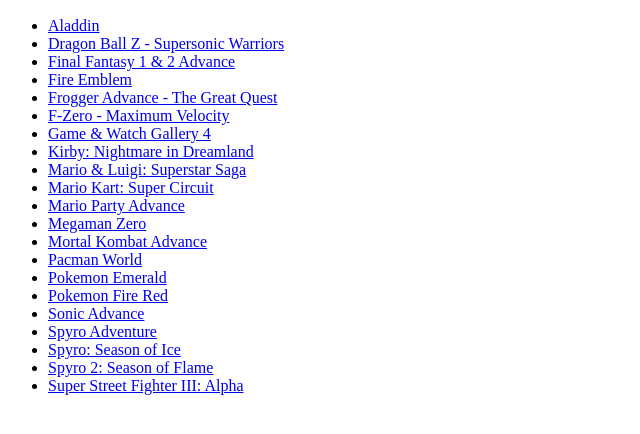
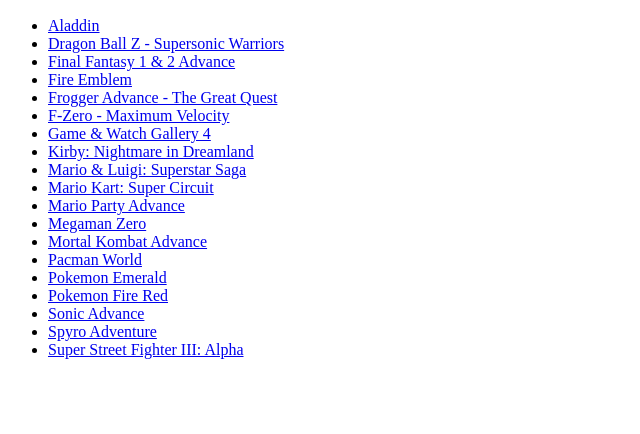
Before and after one commit to xShrap/GBA-Emulator, a plain HTML site: page index.html in a window 1280 px wide. Shown: the part 110-544 px from the top of the page, without its empty margins (0-640 px from the left). Drawn offline with Linux system fonts and the light colour scheme.

Commit message:
Update index.html

```diff
--- a/index.html
+++ b/index.html
@@ -26,8 +26,6 @@
             <li><a href="./launcher.html#pokemonred">Pokemon Fire Red</a></li>
             <li><a href="./launcher.html#sonic_advance">Sonic Advance</a></li>
             <li><a href="./launcher.html#spyro_adventure">Spyro Adventure</a></li>
-            <li><a href="./launcher.html#spyro_ice">Spyro: Season of Ice</a></li>
-            <li><a href="./launcher.html#spyro_flame">Spyro 2: Season of Flame</a></li>
             <li><a href="./launcher.html#super_street_fighter_3_alpha">Super Street Fighter III: Alpha</a></li>
         </ul>
     </body>
```
